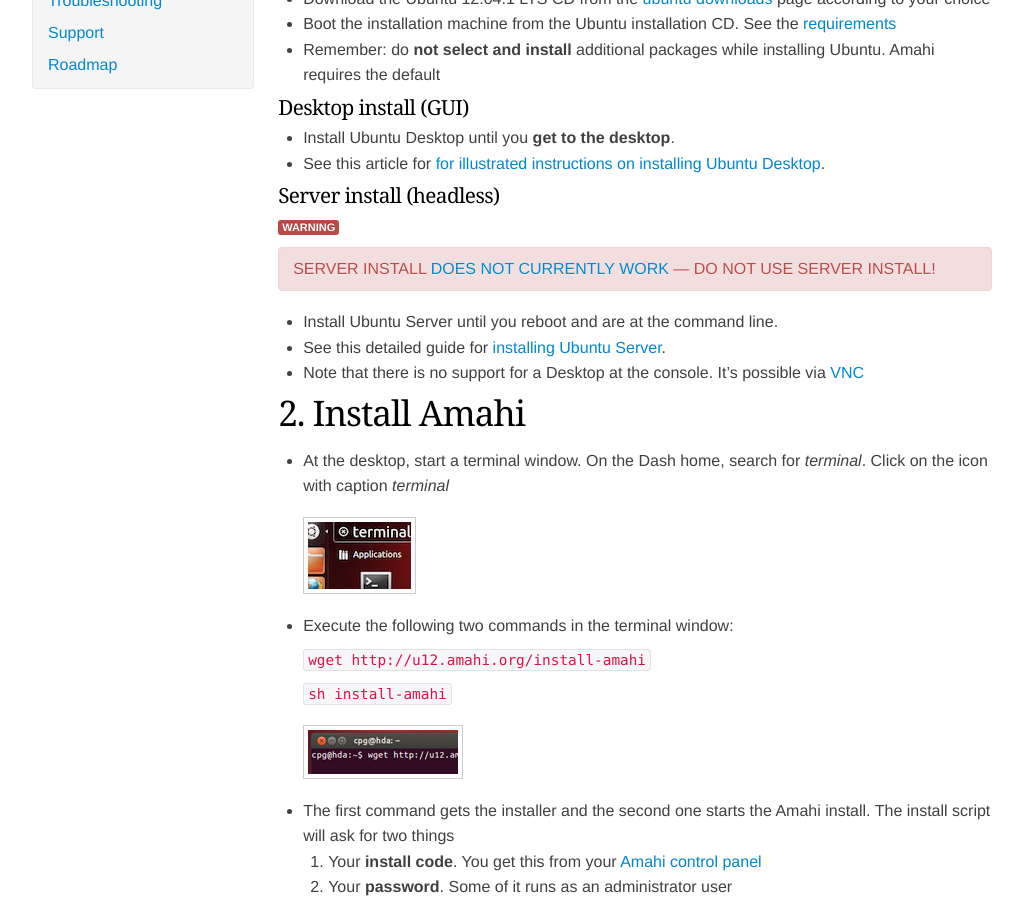
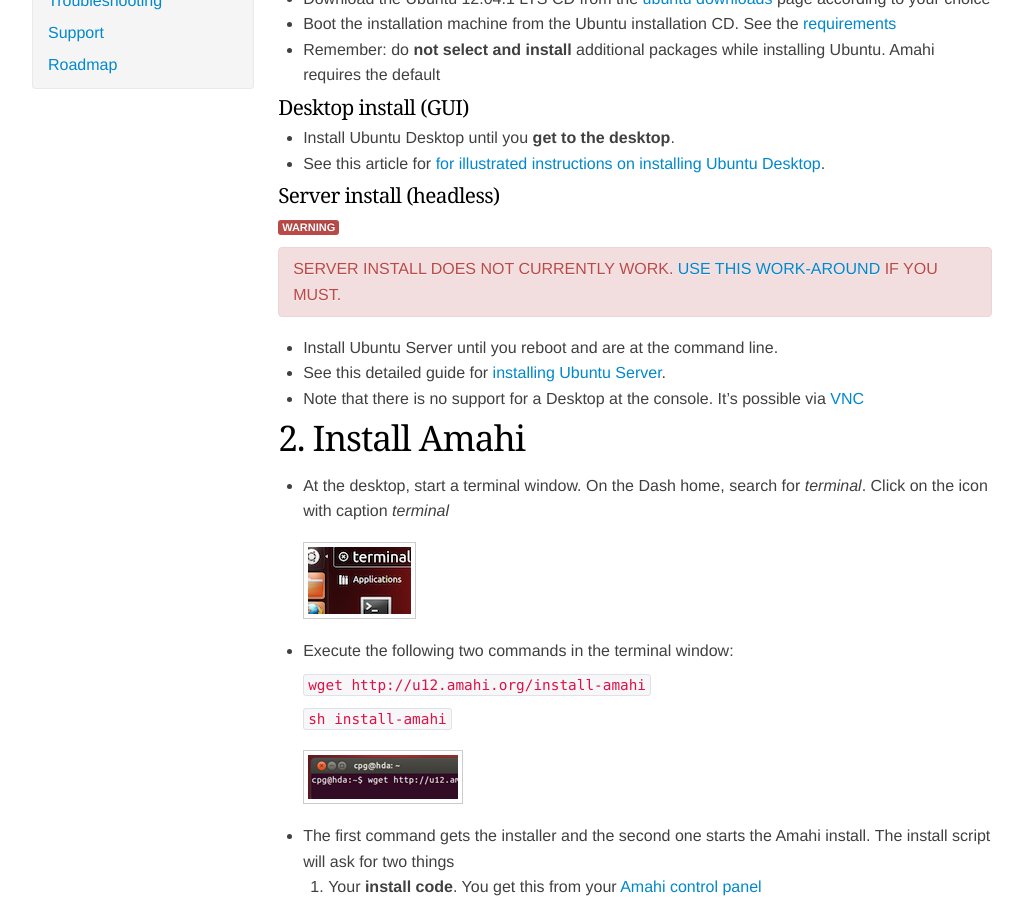
Before and after one commit to amahi/docs, a Jekyll site: the page built from ubuntu-12.md, in a window 1280 px wide and 900 px high, scrolled down 313 px. Shown: the whole window, without its empty margins (128-1151 px from the left). Built offline with Jekyll 4.4.1, drawn with Linux system fonts in a browser that asks for light colours; nearby versions of some CDN libraries.

Commit message:
tone down. clarify that the bug has a workaround that seems to work.

```diff
--- a/ubuntu-12.md
+++ b/ubuntu-12.md
@@ -17,7 +17,7 @@ title: Install Amahi on Ubuntu 12.04.1 LTS
 ### Server install (headless)
 <span class="label label-important">WARNING</span>
 <div class="alert alert-error">
-SERVER INSTALL <a href="http://bugs.amahi.org/issues/1015">DOES NOT CURRENTLY WORK</a> &mdash; DO NOT USE SERVER INSTALL!
+SERVER INSTALL DOES NOT CURRENTLY WORK. <a href="http://bugs.amahi.org/issues/1015">USE THIS WORK-AROUND</a> IF YOU MUST.
 </div>
 
 * Install Ubuntu Server until you reboot and are at the command line.
```
